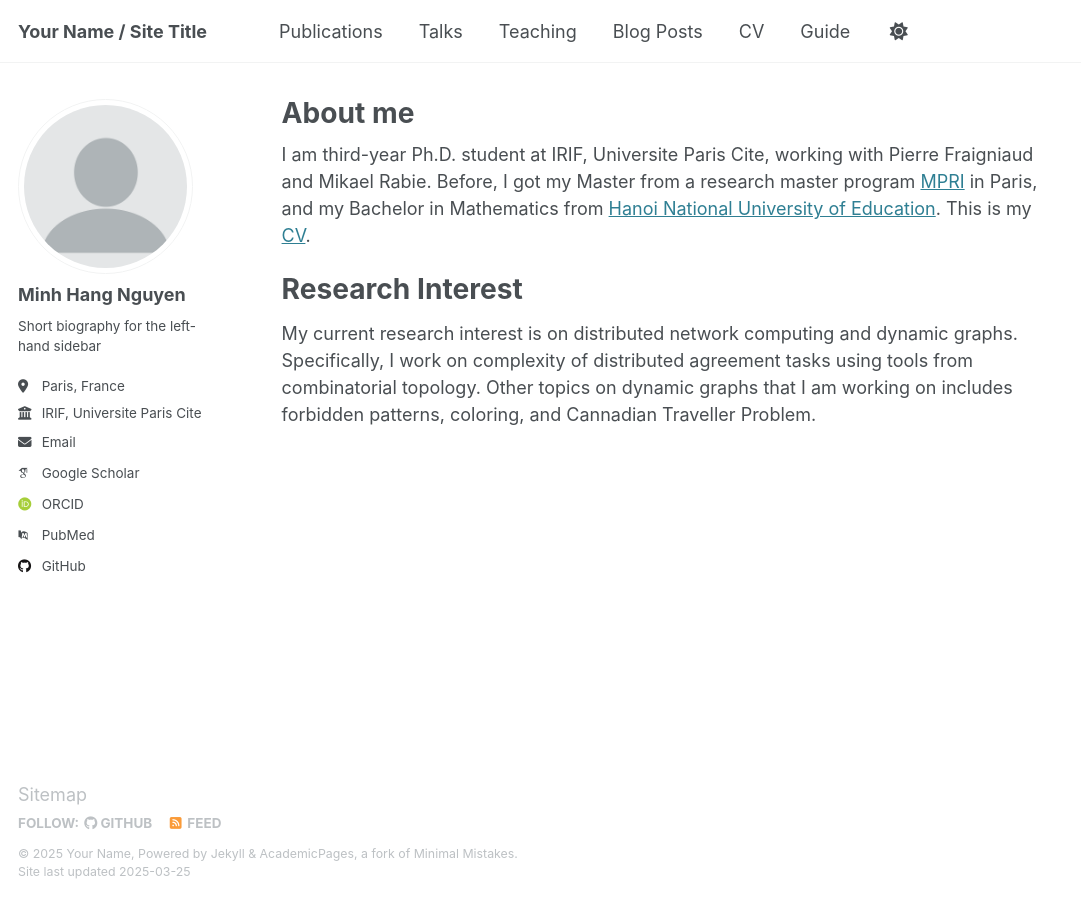
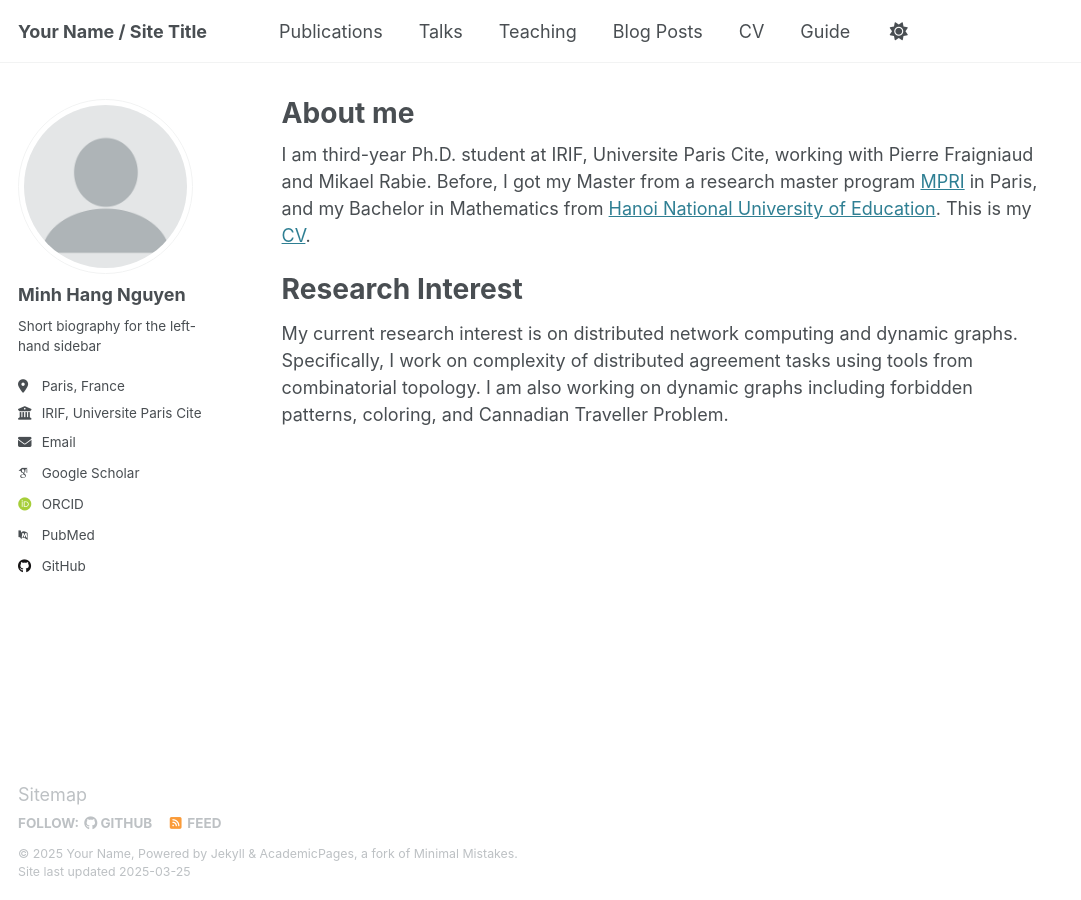
Before and after one commit to minhhangng/minhhangng.github.io, a Jekyll site: the page built from _pages/about.md, in a window 1280 px wide. Shown: the whole page, without its empty margins (0-1081 px from the left). Built offline with Jekyll 4.4.1, drawn with Linux system fonts in a browser that asks for light colours; some web fonts are replaced.

Commit message:
Update about.md

```diff
--- a/_pages/about.md
+++ b/_pages/about.md
@@ -12,4 +12,4 @@ I am third-year Ph.D. student at IRIF, Universite Paris Cite, working with Pierr
 
 Research Interest
 ======
-My current research interest is on distributed network computing and dynamic graphs. Specifically, I work on complexity of distributed agreement tasks using tools from combinatorial topology. Other topics on dynamic graphs that I am working on includes forbidden patterns, coloring, and Cannadian Traveller Problem.
+My current research interest is on distributed network computing and dynamic graphs. Specifically, I work on complexity of distributed agreement tasks using tools from combinatorial topology. I am also working on dynamic graphs including forbidden patterns, coloring, and Cannadian Traveller Problem.
```
